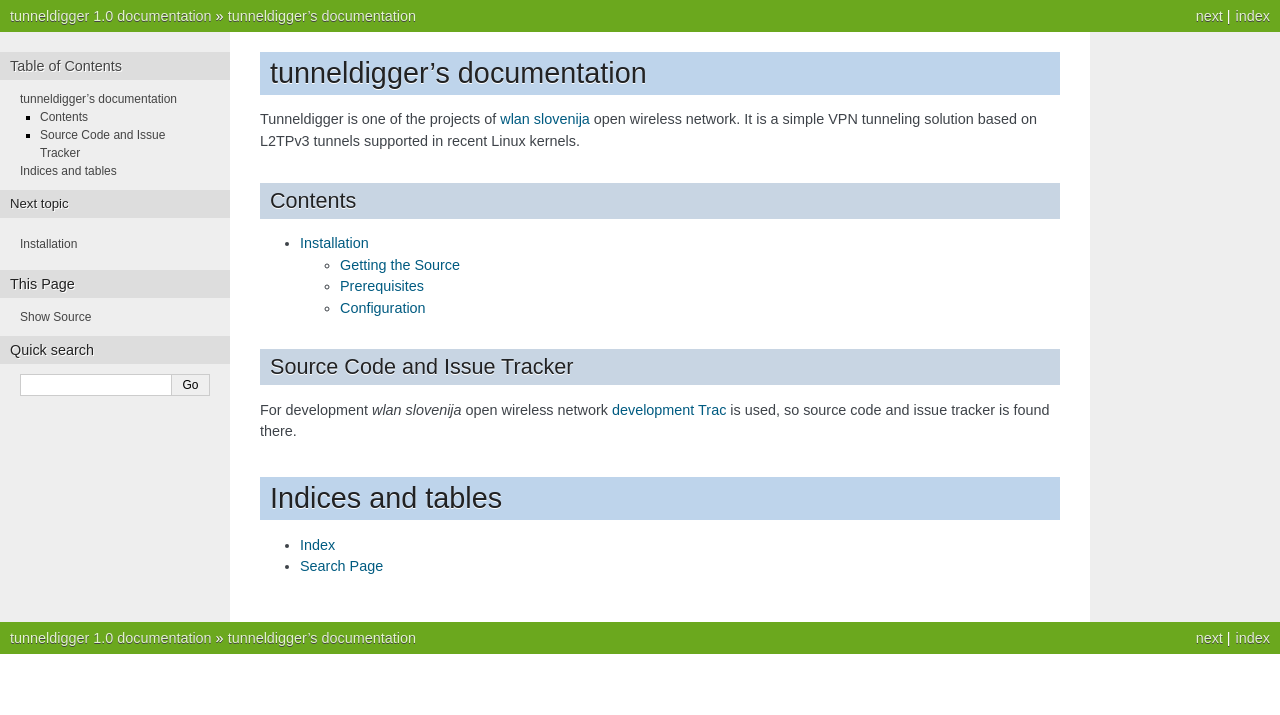
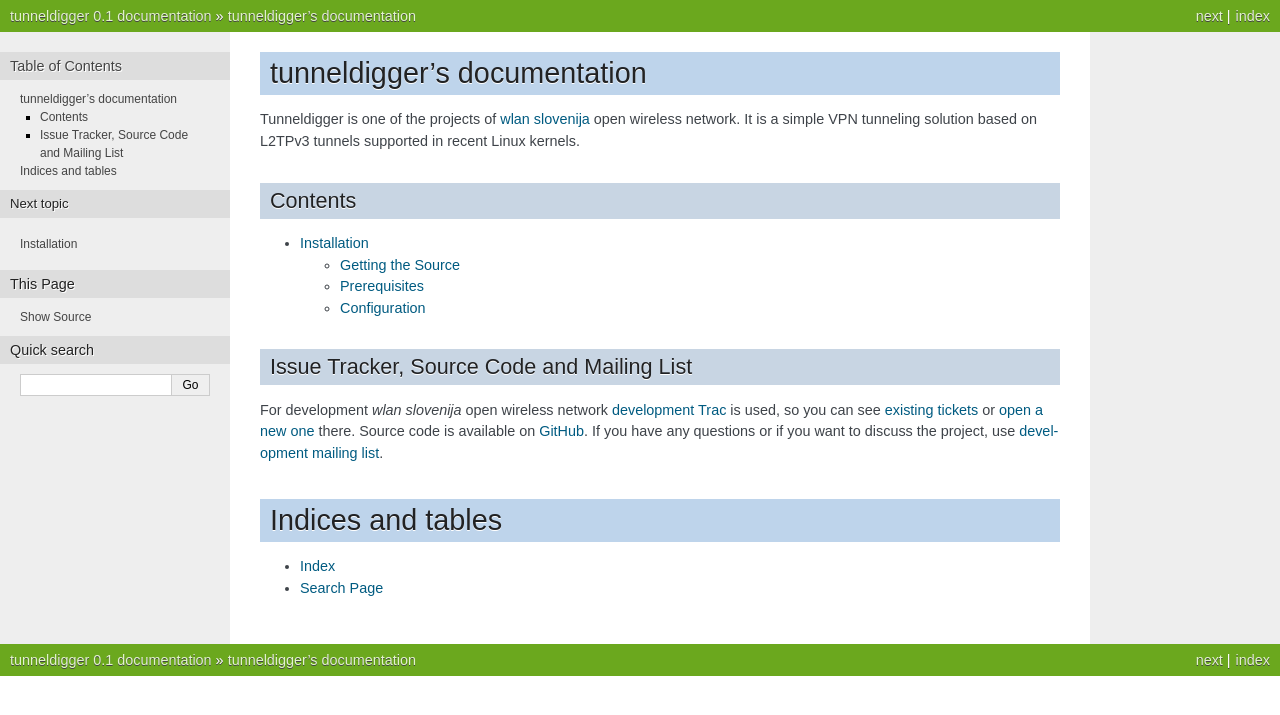
Before and after one commit to wlanslovenija/tunneldigger, a Sphinx documentation site: the page built from docs/index.rst, in a window 1280 px wide. Shown: the top 715 px of the page. Built offline with Sphinx 7.4.7, drawn with Linux system fonts in a browser that asks for light colours.

Commit message:
Improved documentation.

```diff
--- a/docs/conf.py
+++ b/docs/conf.py
@@ -1,6 +1,6 @@
 # -*- coding: utf-8 -*-
 #
-# nodewatcher documentation build configuration file, created by
+# documentation build configuration file, created by
 # sphinx-quickstart on Sun Oct 16 22:53:14 2011.
 #
 # This file is execfile()d with the current directory set to its containing dir.
@@ -48,9 +48,9 @@
 # built documents.
 #
 # The short X.Y version.
-version = '1.0'
+version = '0.1'
 # The full version, including alpha/beta/rc tags.
-release = '1.0'
+release = '0.1'
 
 # The language for content autogenerated by Sphinx. Refer to documentation
 # for a list of supported languages.
--- a/docs/index.rst
+++ b/docs/index.rst
@@ -15,13 +15,19 @@
 
    installation
 
-Source Code and Issue Tracker
------------------------------
+Issue Tracker, Source Code and Mailing List
+-------------------------------------------
 
 For development *wlan slovenija* open wireless network `development Trac`_ is
-used, so source code and issue tracker is found there.
+used, so you can see `existing tickets`_ or `open a new one`_ there. Source
+code is available on GitHub_. If you have any questions or if you want to
+discuss the project, use `development mailing list`_.
 
 .. _development Trac: http://dev.wlan-si.net
+.. _existing tickets: http://dev.wlan-si.net/query?status=accepted&status=assigned&status=needs_rebuild&status=needs_update&status=new&status=reopened&component=tunneldigger
+.. _open a new one: http://dev.wlan-si.net/newticket?component=tunneldigger
+.. _GitHub: https://github.com/wlanslovenija/tunneldigger
+.. _development mailing list: http://wlan-si.net/lists/info/development
 
 Indices and tables
 ==================
```
Also changed, not shown: 1 other file.
